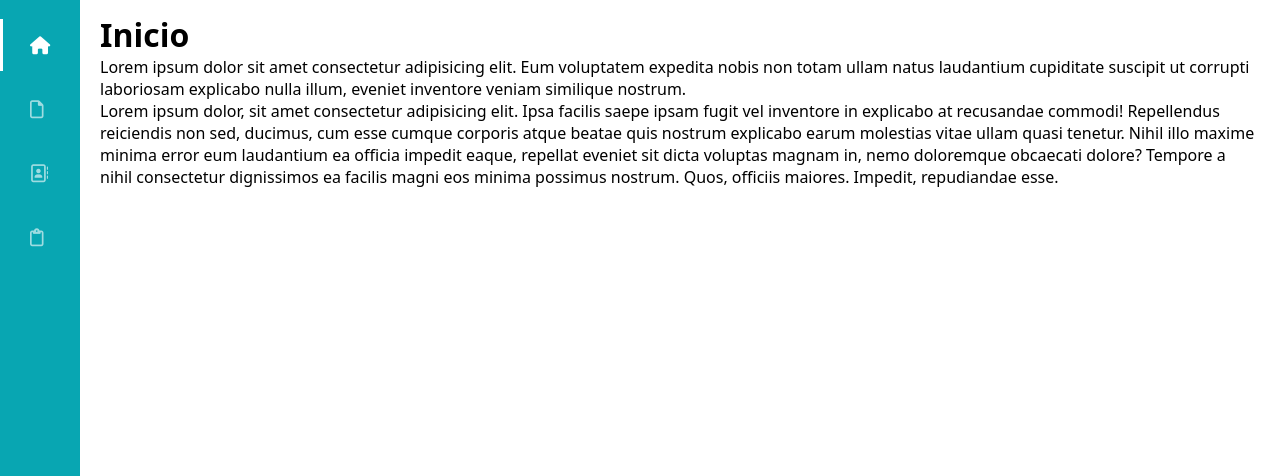
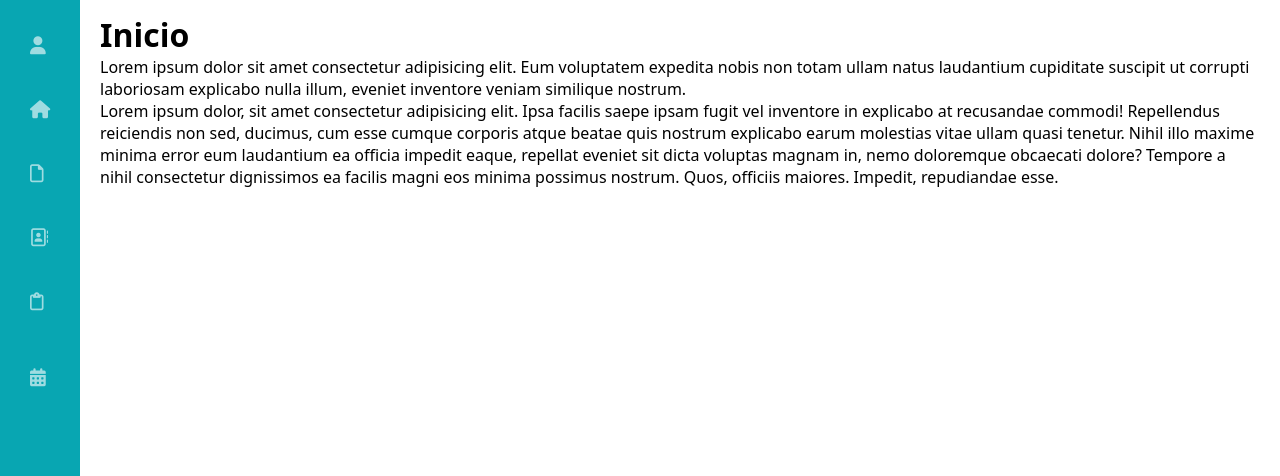
Before and after one commit to JesusCastflor/SIA_PRACTICAS_F1, a PHP site: page / in a window 1280 px wide. Shown: the part 87-563 px from the top of the page. Run offline with PHP 8.4, Linux system fonts and the light colour scheme.

Commit message:
Actualizacion de la pagina de inicio y js

```diff
--- a/css/style.css
+++ b/css/style.css
@@ -141,6 +141,20 @@ a.select{
     width: 250px;
 }
 
+.options_menu a.select{
+    color: white;
+}
+
+.select::before{
+    content: '';
+    width: 3px;
+    height: 80%;
+    background: white;
+    position: absolute;
+    top: 10%;
+    left: -30px;
+}
+
 /*Media para que sea responsivo*/
 @media screen and (max-width: 760px) {
     .body_move{
--- a/index.html
+++ b/index.html
@@ -25,13 +25,19 @@
         </div>
 
         <div class="options_menu"> <!--Las opciones del menu-->
-            <a href="index.html" class="select">
+            <a href="index.html" id="Usuario">
+                <div class="option">
+                    <i class="fa-solid fa-user" title="Usuario"></i>  <!--Inicio-->
+                    <h4>Usuario</h4>
+                </div>
+            </a>
+            <a href="index.html" id="Inicio">
                 <div class="option">
                     <i class="fas fa-home" title="Inicio"></i>  <!--Inicio-->
                     <h4>Inicio</h4>
                 </div>
             </a>
-            <a href="facturacion.html">
+            <a href="facturacion.html" id="Facturacion">
                 <div class="option">
                     <i class="fa-regular fa-file" title="Facturacion"></i>  <!--Facturacion-->
                     <h4>Facturacion</h4>
@@ -47,6 +53,12 @@
                 <div class="option">
                     <i class="fa-regular fa-clipboard" title="Items"></i>   <!--Items-->
                     <h4>Items</h4>
+                </div>
+            </a>
+            <a href="#">
+                <div class="option">
+                    <i class="fa-solid fa-calendar-days" title="Historial"></i>   <!--Items-->
+                    <h4>Historial de Facturacion</h4>
                 </div>
             </a>
         </div>
--- a/javascript/script.js
+++ b/javascript/script.js
@@ -5,6 +5,12 @@ document.getElementById("btn_open").addEventListener("click", open_close_menu);
 var side_menu = document.getElementById("menu_side");
 var btn_open = document.getElementById("btn_open");
 var body = document.getElementById("body");
+//Obtiene el nombre de la Pagina
+var currentPage = window.location.href.substring(window.location.href.lastIndexOf("/") + 1);
+//Remueve la clase select de todos los elementos del menu
+var menuItems = document.querySelectorAll(".option_menu a");
+//Agrega la clase select al elemento
+var currentItem = document.getElementById(currentPage.split(".")[0]);
 
 //Evento para mostar y ocultar el menu
     function open_close_menu (){
@@ -12,10 +18,20 @@ var body = document.getElementById("body");
         side_menu.classList.toggle("menu_side_move");
     }
 
+    menuItems.forEach(function(item){
+        item.classList.remove("select");
+    }
+    );
+
 //Funcion para ocultar el menu si el ancho es menor a 760px
     if(window.innerWidth < 760){
         body.classList.add("body_move");
         side_menu.classList.add("menu_side_move")
+    }
+
+//Agrega la clase select al elemento de menu correspondiente a la pagina actual
+    if(currentItem){
+        currentItem.classList.add("select")
     }
 
 // Menu responsivo
```
Also changed, not shown: facturacion.html (+14 -2 lines).
